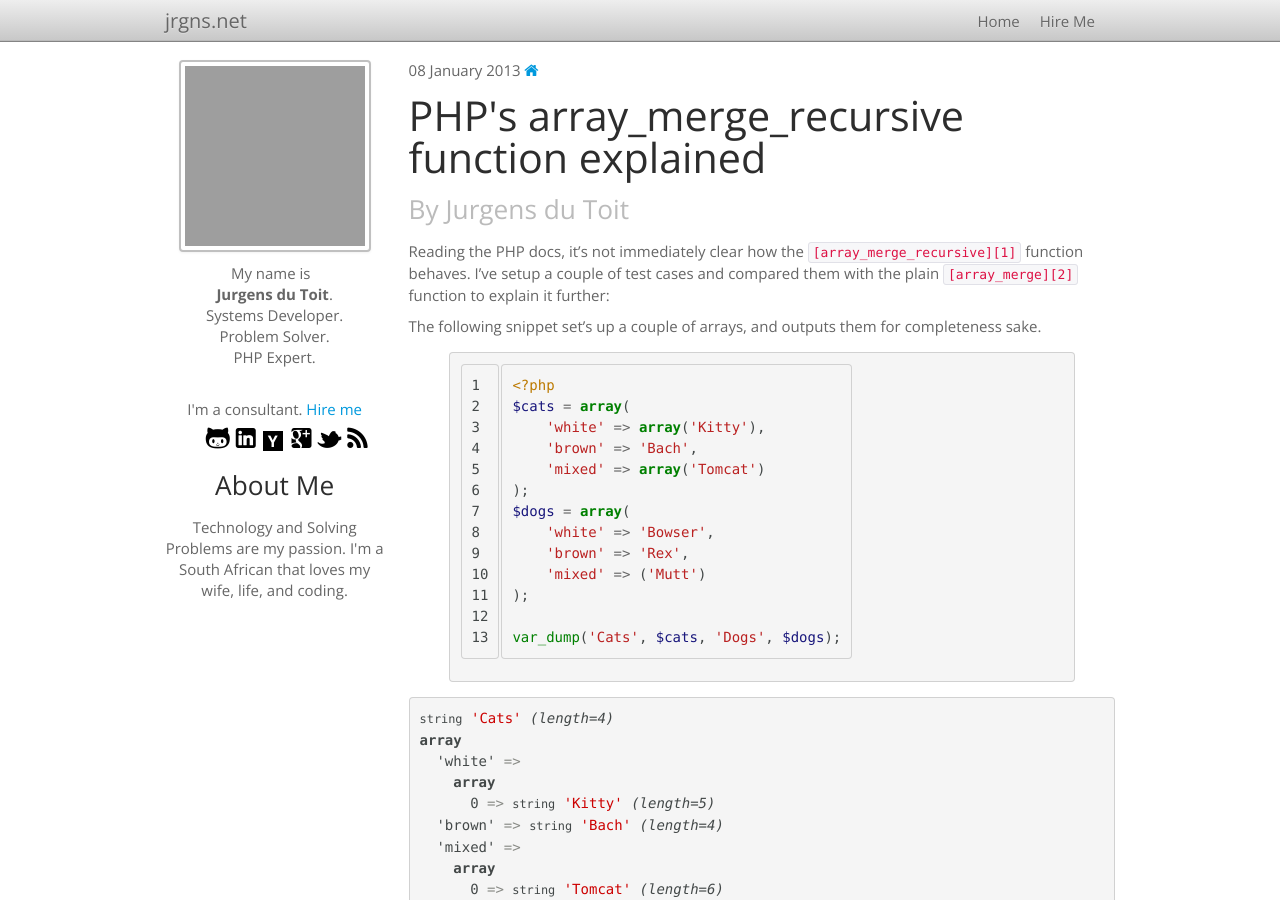
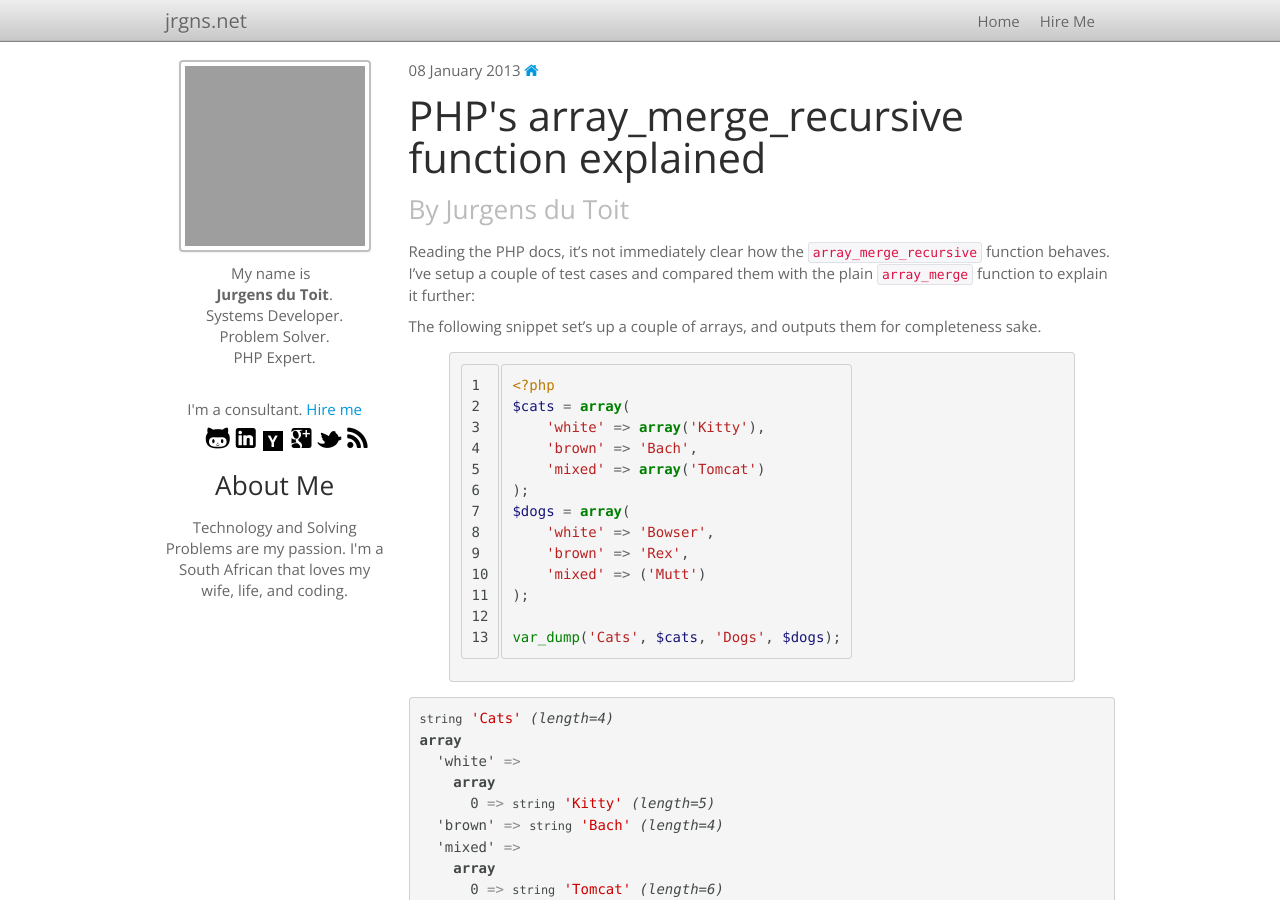
Before and after one commit to jrgns/jrgns.github.com, a Jekyll site: the page built from _posts/2013-01-08-php-array-merge-recursive-function-explained.md, in a window 1280 px wide and 900 px high. Built offline with Jekyll 4.4.1, drawn with Linux system fonts in a browser that asks for light colours; comment, search, counter and statistics services are not loaded; grey boxes are pictures that could not be loaded.

Commit message:
Tried to fix the formatting of the links

```diff
--- a/_posts/2013-01-08-php-array-merge-recursive-function-explained.md
+++ b/_posts/2013-01-08-php-array-merge-recursive-function-explained.md
@@ -5,8 +5,8 @@ categories:
 - blog
 ---
 
-Reading the PHP docs, it's not immediately clear how the `[array_merge_recursive][1]` function behaves.
-I've setup a couple of test cases and compared them with the plain `[array_merge][2]` function to explain it further:
+Reading the PHP docs, it's not immediately clear how the [`array_merge_recursive`][1] function behaves.
+I've setup a couple of test cases and compared them with the plain [`array_merge`][2] function to explain it further:
 
 The following snippet set's up a couple of arrays, and outputs them for completeness sake.
 
```
